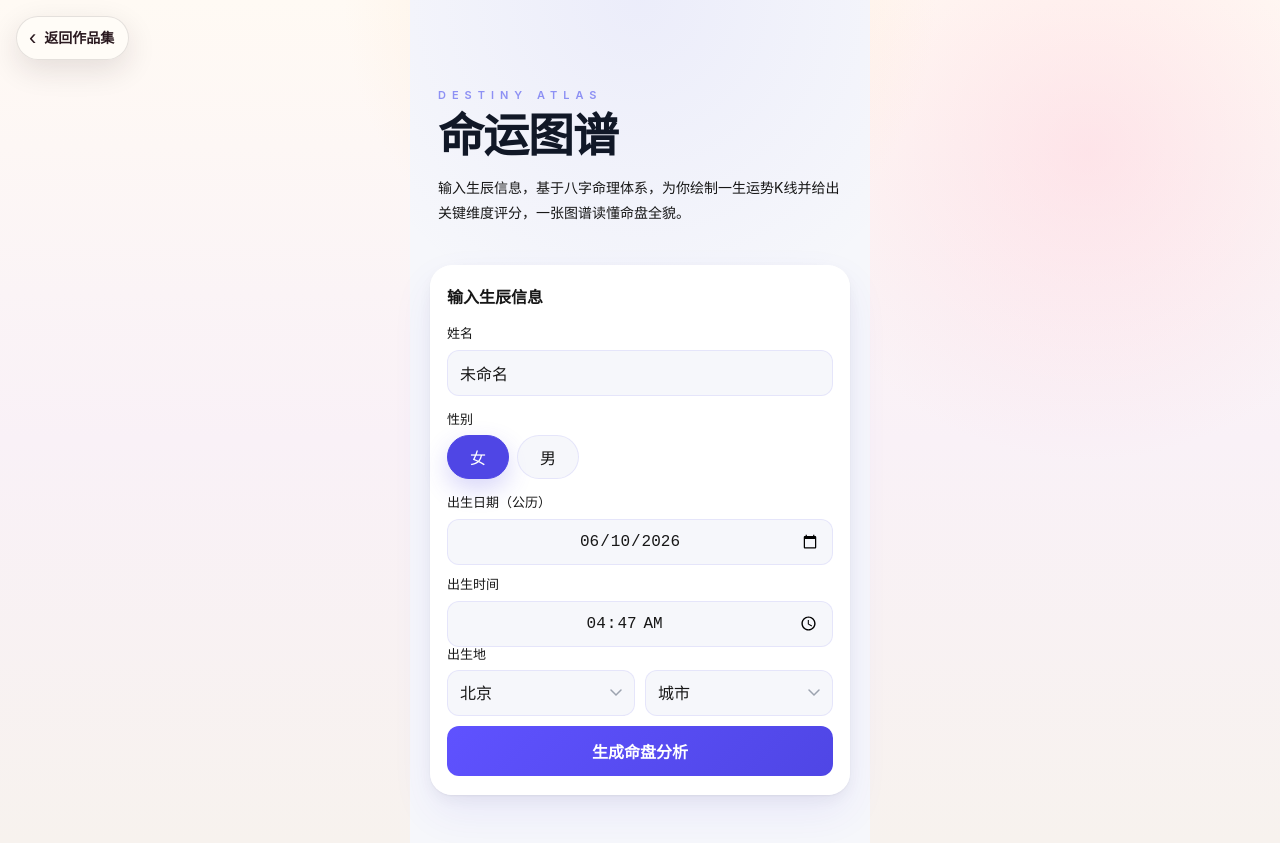
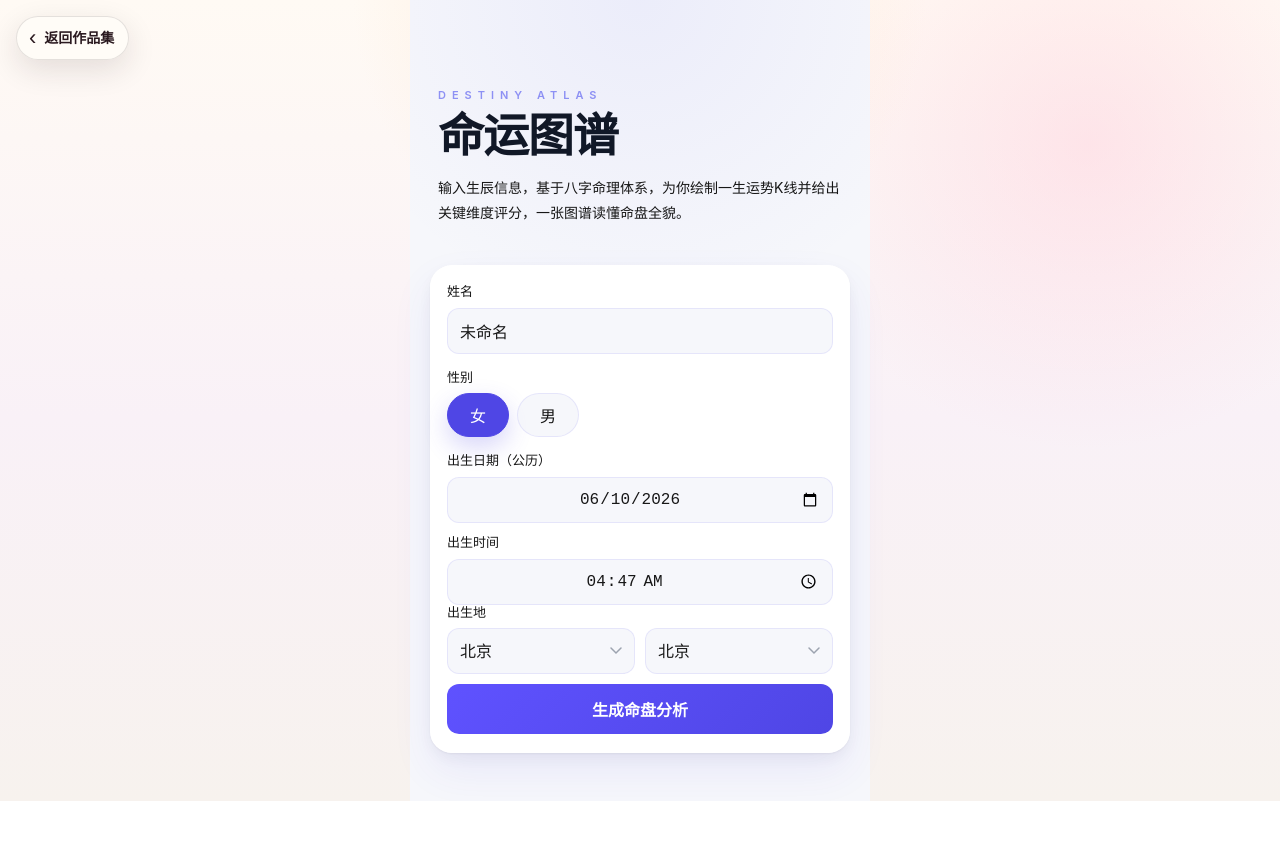
Before and after one commit to yyh20020508-alt/YYH-DEMO, a Next.js app: page /destiny-chart in a window 1280 px wide. After the commit the page ends 801 px from the top, so only its background shows below. Built offline with nearby package versions, Linux system fonts and the light colour scheme.

Commit message:
Add files via upload

```diff
--- a/pages/destiny-chart.tsx
+++ b/pages/destiny-chart.tsx
@@ -382,7 +382,7 @@ function DestinyChart() {
     });
     const timeInputRef = useRef<HTMLInputElement>(null);
     const [province, setProvince] = useState('北京');
-    const [city, setCity] = useState('北京');
+    const [city, setCity] = useState(() => String(PROV_CITIES.find(([p]) => p === '北京')?.[1]?.[0]?.[1] ?? ''));
     const [cityName, setCityName] = useState('北京');
 
     // Result state
@@ -415,6 +415,10 @@ function DestinyChart() {
 
     // Derived cities
     const cities = PROV_CITIES.find(([p]) => p === province)?.[1] || [];
+    const selectedCityLng = useMemo(() => {
+        const matchedCity = cities.find(([cName]) => cName === cityName);
+        return matchedCity ? String(matchedCity[1]) : city;
+    }, [cities, cityName, city]);
 
     const shareData = useMemo(() => {
         if (!reading) {
@@ -845,7 +849,7 @@ function DestinyChart() {
             g: gender,
             bd: birthDate,
             bt: birthTime,
-            bp: city,
+            bp: selectedCityLng,
             bpName: cityName
         });
         setReading(rd);
@@ -858,7 +862,7 @@ function DestinyChart() {
         setShowResult(true);
         log('show', 'new_agent_result', {}, 'new_agent_detail');
         window.scrollTo({top: 0, behavior: 'smooth'});
-    }, [name, gender, birthDate, birthTime, city, cityName, log, setLogPage]);
+    }, [name, gender, birthDate, birthTime, selectedCityLng, cityName, log, setLogPage]);
 
     /* ── Back to form ── */
     const handleBack = useCallback(() => {
@@ -1579,7 +1583,6 @@ function DestinyChart() {
                 {/* ── Form Panel ── */}
                 {!showResult && (
                     <div className={styles.panel}>
-                        <div className={styles.panelTitle}>输入生辰信息</div>
                         <div className={styles.field}>
                             <label className={styles.fieldLabel}>姓名</label>
                             <input
@@ -1683,16 +1686,17 @@ function DestinyChart() {
                                 </select>
                                 <select
                                     className={styles.fieldSelect}
-                                    value={city}
+                                    value={cityName}
                                     onChange={e => {
-                                        setCity(e.target.value);
-                                        const opt = e.target.options[e.target.selectedIndex];
-                                        setCityName(opt?.text || '');
+                                        const nextCityName = e.target.value;
+                                        const nextCity = cities.find(([cName]) => cName === nextCityName);
+                                        setCityName(nextCityName);
+                                        setCity(nextCity ? String(nextCity[1]) : '');
                                     }}
                                 >
                                     <option value="">城市</option>
-                                    {cities.map(([cName, lng]) => (
-                                        <option key={cName} value={lng}>
+                                    {cities.map(([cName]) => (
+                                        <option key={cName} value={cName}>
                                             {cName}
                                         </option>
                                     ))}
```
Also changed, not shown: pages/chosen-city.tsx (+7 -3 lines).
